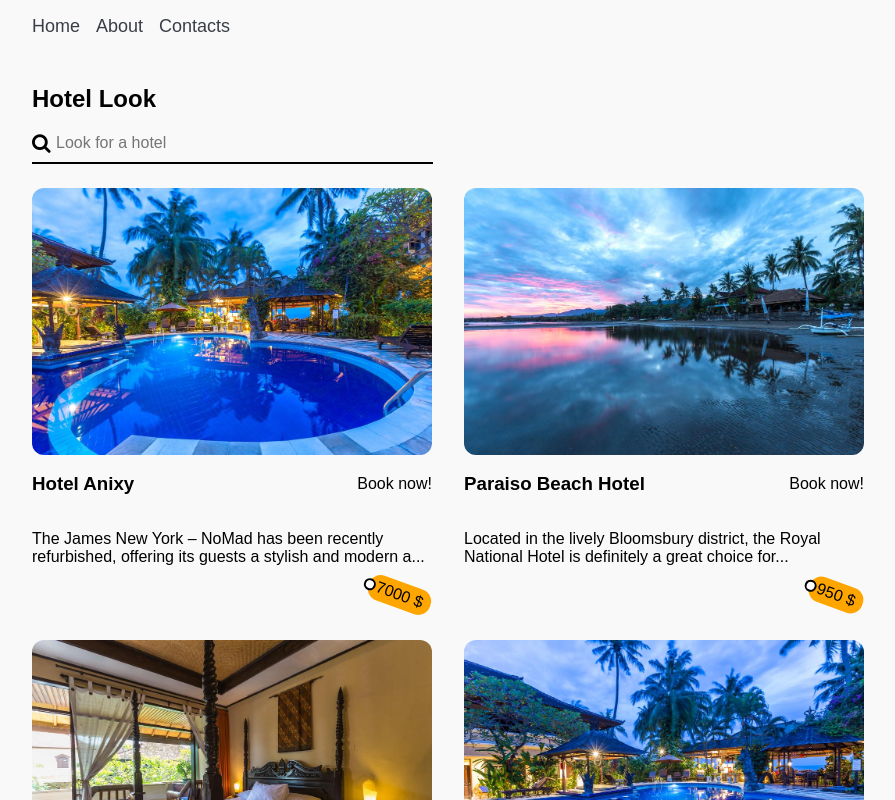
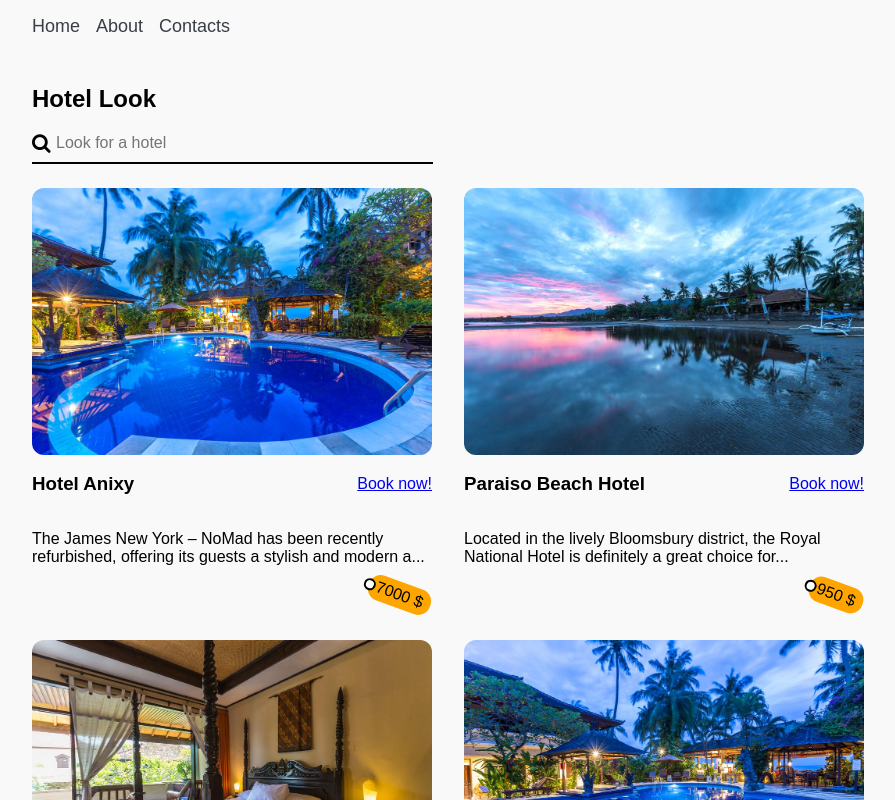
Before and after one commit to lizafalko/hotelLookApp, a React (Create React App) app: page /about in a window 1280 px wide. Shown: the top 800 px of the page, without its empty margins (8-903 px from the left). Built offline with nearby package versions, Linux system fonts and the light colour scheme.

Commit message:
added new sort

```diff
--- a/src/About.js
+++ b/src/About.js
@@ -25,7 +25,7 @@ export class About extends Component {
   }
 
   render() {
-    const hotelCards = this.state.displayedHotels.map(hotel =>
+    const hotelCards = this.state.displayedHotels.sort(function(a, b) { return a.price < b.price }).map(hotel =>
       <HotelCard
         key={hotel.id}
         id={hotel.id}
--- a/src/HotelCard.js
+++ b/src/HotelCard.js
@@ -22,7 +22,7 @@ export class HotelCard extends Component {
         <div>
           <div className="card__block">
             <h3>{name}</h3>
-            <span className="card__rating">{rating}</span>
+            <a href="#" className="card__rating">{rating}</a>
           </div>
           <p className="card__description">
             {
```
